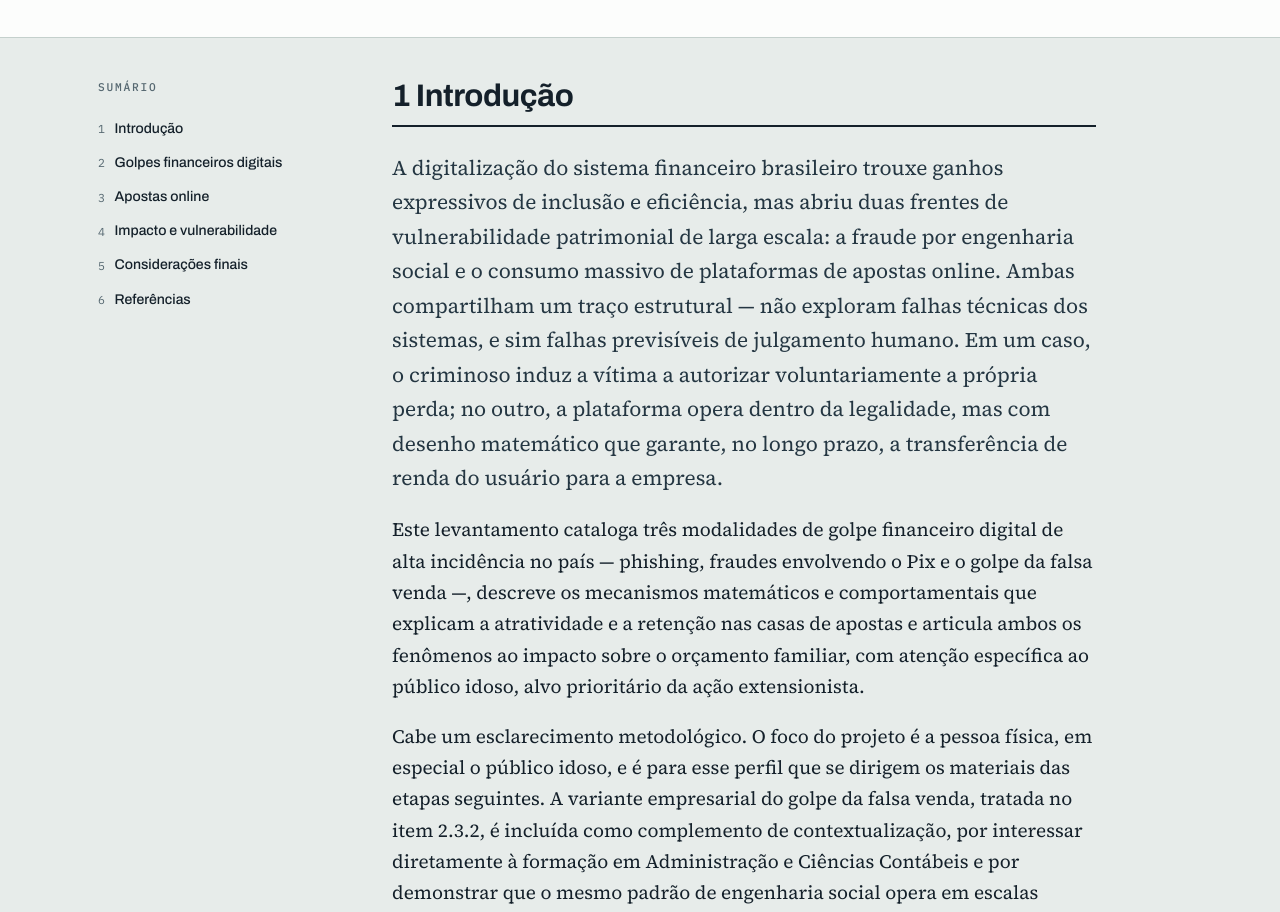
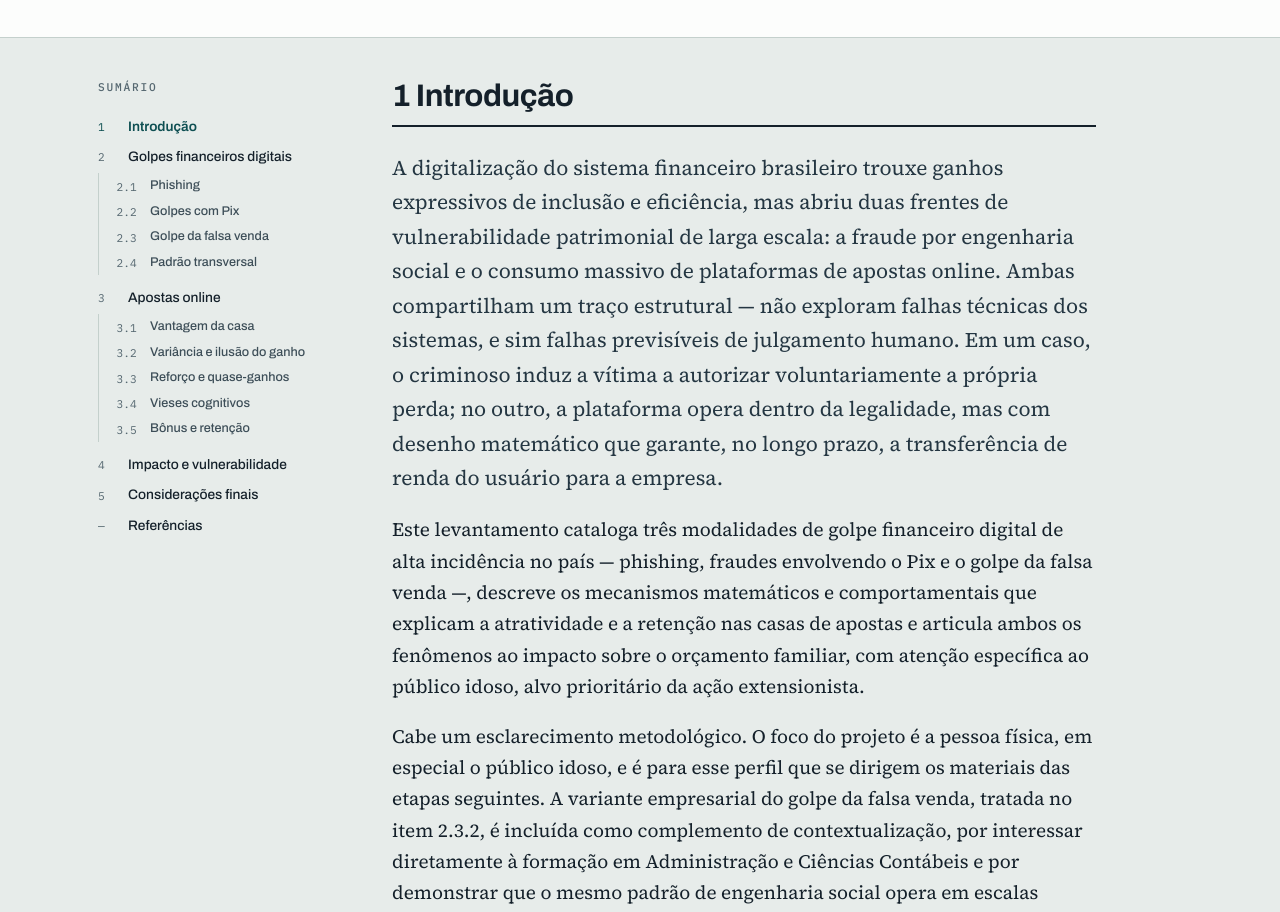
Before and after one commit to AdminAbeis/Golpes, a plain HTML site: page index.html in a window 1280 px wide. Shown: the part 980-1892 px from the top of the page. Drawn offline with Linux system fonts and the light colour scheme.

Commit message:
Add files via upload

```diff
--- a/index.html
+++ b/index.html
@@ -97,16 +97,22 @@ nav.toc{position:sticky;top:1.5rem;padding:2.5rem 0;font-family:Archivo,sans-ser
 @media(max-width:900px){nav.toc{position:static;padding:1.75rem 0 .5rem;border-bottom:1px solid var(--line)}}
 nav.toc h2{font-family:"IBM Plex Mono",monospace;font-size:.7rem;letter-spacing:.16em;
   text-transform:uppercase;color:var(--muted);margin-bottom:1rem;font-weight:500}
-nav.toc ol{list-style:none;counter-reset:t}
-nav.toc li{counter-increment:t;margin-bottom:.15rem}
+nav.toc ul{list-style:none}
+nav.toc>ul>li{margin-bottom:.1rem}
 nav.toc a{
-  display:flex;gap:.6rem;text-decoration:none;color:var(--ink);
-  font-size:.88rem;line-height:1.35;padding:.4rem .5rem .4rem 0;border-radius:2px;
+  display:flex;gap:.55rem;text-decoration:none;color:var(--ink);
+  font-size:.86rem;line-height:1.35;padding:.32rem .4rem .32rem 0;border-radius:2px;
 }
-nav.toc a::before{content:counter(t);font-family:"IBM Plex Mono",monospace;
-  font-size:.72rem;color:var(--muted);padding-top:.15rem}
+nav.toc a b{font-family:"IBM Plex Mono",monospace;font-size:.7rem;font-weight:400;
+  color:var(--muted);padding-top:.15rem;min-width:1.9em}
+nav.toc ul ul{margin:.1rem 0 .55rem 0;padding-left:.55rem;border-left:1px solid var(--line)}
+nav.toc ul ul a{font-size:.79rem;color:#3D4E58;padding:.25rem .4rem .25rem .55rem}
+nav.toc ul ul a b{min-width:2.2em}
 nav.toc a:hover{color:var(--teal)}
+nav.toc a:hover b{color:var(--teal)}
 nav.toc a:focus-visible{outline:2px solid var(--teal);outline-offset:2px}
+nav.toc a.active{color:var(--teal);font-weight:600}
+nav.toc a.active b{color:var(--teal)}
 
 main{padding:2.5rem 0 4rem;max-width:70ch}
 
@@ -117,7 +123,7 @@ h2.sec{
   font-size:clamp(1.45rem,3.4vw,1.95rem);line-height:1.2;letter-spacing:-.015em;
   padding-bottom:.6rem;border-bottom:2px solid var(--ink);margin-bottom:1.5rem;
 }
-h3.sub{font-family:Archivo,sans-serif;font-weight:600;font-size:1.18rem;
+h3.sub{scroll-margin-top:1.5rem;font-family:Archivo,sans-serif;font-weight:600;font-size:1.18rem;
   margin:2.25rem 0 .85rem;color:var(--teal)}
 h4.subsub{font-family:Archivo,sans-serif;font-weight:600;font-size:1.02rem;
   margin:1.75rem 0 .7rem}
@@ -247,14 +253,29 @@ footer div{max-width:1180px;margin:0 auto}
 <div class="shell">
   <nav class="toc" aria-label="Sumário">
     <h2>Sumário</h2>
-    <ol>
-      <li><a href="#s1">Introdução</a></li>
-      <li><a href="#s2">Golpes financeiros digitais</a></li>
-      <li><a href="#s3">Apostas online</a></li>
-      <li><a href="#s4">Impacto e vulnerabilidade</a></li>
-      <li><a href="#s5">Considerações finais</a></li>
-      <li><a href="#refs">Referências</a></li>
-    </ol>
+    <ul>
+      <li><a href="#s1"><b>1</b> Introdução</a></li>
+      <li><a href="#s2"><b>2</b> Golpes financeiros digitais</a>
+        <ul>
+          <li><a href="#s21"><b>2.1</b> Phishing</a></li>
+          <li><a href="#s22"><b>2.2</b> Golpes com Pix</a></li>
+          <li><a href="#s23"><b>2.3</b> Golpe da falsa venda</a></li>
+          <li><a href="#s24"><b>2.4</b> Padrão transversal</a></li>
+        </ul>
+      </li>
+      <li><a href="#s3"><b>3</b> Apostas online</a>
+        <ul>
+          <li><a href="#s31"><b>3.1</b> Vantagem da casa</a></li>
+          <li><a href="#s32"><b>3.2</b> Variância e ilusão do ganho</a></li>
+          <li><a href="#s33"><b>3.3</b> Reforço e quase-ganhos</a></li>
+          <li><a href="#s34"><b>3.4</b> Vieses cognitivos</a></li>
+          <li><a href="#s35"><b>3.5</b> Bônus e retenção</a></li>
+        </ul>
+      </li>
+      <li><a href="#s4"><b>4</b> Impacto e vulnerabilidade</a></li>
+      <li><a href="#s5"><b>5</b> Considerações finais</a></li>
+      <li><a href="#refs"><b>—</b> Referências</a></li>
+    </ul>
   </nav>
 
   <main>
@@ -269,7 +290,7 @@ footer div{max-width:1180px;margin:0 auto}
     <section id="s2">
       <h2 class="sec">2 Golpes financeiros digitais</h2>
 
-      <h3 class="sub">2.1 Phishing (pescaria digital)</h3>
+      <h3 class="sub" id="s21">2.1 Phishing (pescaria digital)</h3>
       <p>O phishing é um dos golpes digitais utilizados para obter informações pessoais e financeiras por meio da manipulação da vítima. Nesse tipo de golpe, o criminoso normalmente se passa por uma pessoa, empresa ou instituição conhecida — um banco, uma loja, uma plataforma de pagamento — para fazer com que a vítima acredite que aquela comunicação é verdadeira. A partir disso, tenta convencê-la a realizar alguma ação: clicar em um link, acessar uma página ou fornecer informações pessoais e bancárias. É muito utilizado em golpes financeiros porque serve tanto para conseguir dados importantes da vítima quanto para induzi-la a uma ação que resulte em prejuízo direto.</p>
       <p>O golpe geralmente começa com uma mensagem que parece legítima. A vítima pode receber um e-mail, SMS, mensagem em aplicativo ou comunicação por redes sociais — modalidades que recebem nomes próprios conforme o canal: <em>smishing</em> quando por SMS, <em>vishing</em> quando por ligação telefônica, inclusive com voz sintetizada, e <em>quishing</em> quando por QR code adulterado. O criminoso cria uma situação que chame a atenção da pessoa. A FEBRABAN aponta como pretextos mais frequentes o e-mail de suposto banco alegando conta irregular, cartão acima do limite, necessidade de atualização de token ou instalação urgente de novo software de segurança. Em muitos casos, a mensagem apresenta um link para que a pessoa possa supostamente verificar ou solucionar aquilo. Quando a vítima acessa esse link, pode ser direcionada para uma página falsa, criada para se parecer com a página verdadeira da empresa ou instituição. Dessa forma, ela acredita estar acessando um ambiente seguro quando, na realidade, está fornecendo informações diretamente ao criminoso. Em variação menos frequente, o próprio clique instala programa malicioso que captura os dados do aparelho.</p>
       <p>Um dos principais motivos pelos quais esse golpe funciona é a utilização da engenharia social. O criminoso não depende apenas de recursos tecnológicos: procura explorar comportamentos e emoções humanas. Em vez de simplesmente tentar descobrir uma senha ou invadir diretamente uma conta, ele faz com que a própria vítima forneça a informação acreditando estar tomando uma decisão correta. A engenharia social tem, portanto, papel central no phishing, pois é responsável por criar uma situação capaz de influenciar a maneira como a vítima reage. Quatro técnicas concentram as abordagens.</p>
@@ -303,7 +324,7 @@ footer div{max-width:1180px;margin:0 auto}
       <p>Por isso, entender o phishing exige olhar não apenas para o link ou para a página falsa, mas também para a maneira como o criminoso tenta influenciar a vítima. O golpe pode começar com uma simples mensagem, mas por trás dela existe uma estratégia que busca despertar uma reação específica — medo para gerar preocupação, urgência para impedir a reflexão, autoridade para aumentar a confiança, recompensa para despertar o interesse. Obtida essa reação, o criminoso conduz a vítima à etapa seguinte.</p>
       <p>A prevenção apoia-se em três regras verificáveis por qualquer pessoa. A primeira é não acessar serviços por links recebidos, e sim digitar o endereço ou abrir o aplicativo oficial. A segunda é lembrar que nenhuma instituição solicita senha, código de verificação ou dados completos do cartão por mensagem ou telefone. A terceira corrige uma noção difundida e hoje obsoleta: a presença do cadeado e do "https" não atesta legitimidade, pois páginas fraudulentas também utilizam certificados válidos. O que deve ser conferido é o endereço completo do site, atentando para domínios semelhantes aos verdadeiros com terminação alterada.</p>
 
-      <h3 class="sub">2.2 Golpes envolvendo o Pix</h3>
+      <h3 class="sub" id="s22">2.2 Golpes envolvendo o Pix</h3>
       <p>O Pix trouxe mais rapidez e praticidade para as transações financeiras, mas também passou a ser utilizado por criminosos para aplicar diferentes tipos de golpes. Por funcionar de forma rápida e estar disponível praticamente 24 horas por dia, o Pix pode facilitar a ação dos golpistas, principalmente quando a vítima é pressionada a tomar uma decisão sem verificar as informações. À rapidez soma-se a irreversibilidade prática da operação, que reduz drasticamente a janela de recuperação do valor.</p>
       <p><strong>O falso comprovante de Pix.</strong> Nesse caso, o criminoso apresenta um comprovante falso ou editado, fazendo parecer que o pagamento foi realizado. A vítima, acreditando que recebeu o dinheiro, entrega o produto ou presta o serviço antes de confirmar se o valor realmente entrou em sua conta.</p>
       <p><strong>Falsa devolução.</strong> O criminoso pode enviar um Pix de pequeno valor e, posteriormente, alegar que realizou uma transferência por engano, pedindo que o dinheiro seja devolvido para uma chave Pix diferente. Se a vítima fizer uma nova transferência manualmente, poderá perder o próprio dinheiro e ainda correr o risco de o primeiro pagamento ser posteriormente contestado. O erro está justamente na transferência manual: o aplicativo possui função própria de devolução, que restitui o valor exatamente à origem.</p>
@@ -318,7 +339,7 @@ footer div{max-width:1180px;margin:0 auto}
 
       <p>Caso a fraude se concretize, o Banco Central disponibiliza o Mecanismo Especial de Devolução (MED), acionado pelo banco da vítima, que permite o bloqueio dos recursos ainda existentes na conta do recebedor. A comunicação deve ser imediata, pois a eficácia depende de o valor não ter sido pulverizado em outras contas.</p>
 
-      <h3 class="sub">2.3 Golpe da Falsa Venda e falsas lojas virtuais</h3>
+      <h3 class="sub" id="s23">2.3 Golpe da Falsa Venda e falsas lojas virtuais</h3>
       <p>O golpe da falsa venda foi o mais relatado por clientes bancários no primeiro semestre de 2025, segundo levantamento da FEBRABAN junto às instituições financeiras associadas. Ao todo, foram 174 mil ocorrências, número que representa um aumento de 314% em comparação ao mesmo período de 2024, quando haviam sido registradas 42 mil — salto que levou a modalidade da terceira para a primeira posição do ranking nacional.</p>
 
       <div class="figures">
@@ -353,14 +374,14 @@ footer div{max-width:1180px;margin:0 auto}
       <p>Como se proteger: a regra de ouro do Pix vale igualmente aqui — pagamento só existe quando o dinheiro efetivamente entra na conta, pois comprovantes podem ser manipulados. Por isso, a empresa deve confirmar o pagamento no ambiente bancário oficial; não liberar produtos ou serviços antes da confirmação; fazer conciliação financeira; validar CNPJ, razão social, endereço e telefone; e utilizar canais oficiais para confirmar negociações suspeitas.</p>
       <p>Se cair no golpe, a reação deve ser imediata: interromper a entrega, salvar evidências, registrar boletim de ocorrência e comunicar o banco o quanto antes, caso tenha realizado algum pagamento, solicitando orientação sobre as medidas disponíveis para contestação ou tentativa de recuperação dos valores — inclusive o acionamento do MED, quando o pagamento tiver sido feito por Pix. Depois, revisar os processos internos.</p>
 
-      <h3 class="sub">2.4 Padrão transversal</h3>
+      <h3 class="sub" id="s24">2.4 Padrão transversal</h3>
       <p>As três modalidades compartilham a mesma arquitetura: obtenção prévia de elementos que conferem credibilidade, construção de um pretexto verossímil, imposição de urgência que inviabiliza a verificação, isolamento da vítima em relação à sua rede de apoio e canalização do valor por meio de pagamento irreversível. A implicação para o desenho dos materiais educativos da Etapa 2 é direta: mais eficaz do que enumerar golpes é ensinar o reconhecimento do padrão — pressa, sigilo e pagamento imediato configuram, em conjunto, sinal de alerta independentemente da narrativa apresentada.</p>
     </section>
 
     <section id="s3">
       <h2 class="sec">3 Apostas online: fundamentos matemáticos e comportamentais</h2>
 
-      <h3 class="sub">3.1 Vantagem da casa e esperança matemática negativa</h3>
+      <h3 class="sub" id="s31">3.1 Vantagem da casa e esperança matemática negativa</h3>
       <p>Toda plataforma de apostas opera com margem estrutural embutida no preço do produto. Em mercados esportivos, a margem se expressa na cotação: um evento com duas possibilidades equiprováveis deveria ser cotado a 2,00 em ambos os lados; a oferta usual de 1,90 implica probabilidade implícita somada superior a 100%. A diferença — o <em>overround</em>, da ordem de 5% no exemplo — é a receita esperada da operadora, cobrada independentemente do resultado.</p>
       <p>Em jogos de cassino online, a mesma lógica aparece sob a forma do RTP (<em>return to player</em>). Um RTP de 96% significa que, do total apostado, 96% retornam aos jogadores como prêmio e 4% permanecem com a casa. O aspecto decisivo, frequentemente incompreendido, é que o percentual incide sobre <strong>cada rodada</strong>, e não sobre o depósito inicial. Como o jogador reaposta os prêmios recebidos, a erosão é composta.</p>
 
@@ -372,18 +393,18 @@ footer div{max-width:1180px;margin:0 auto}
 
       <p>A ruína do apostador é, portanto, o desfecho matematicamente esperado da persistência, e não um infortúnio.</p>
 
-      <h3 class="sub">3.2 Variância, lei dos grandes números e a ilusão do ganho</h3>
+      <h3 class="sub" id="s32">3.2 Variância, lei dos grandes números e a ilusão do ganho</h3>
       <p>Se o resultado esperado é negativo, resta explicar por que tantas pessoas relatam ganhos. A resposta está na variância. No curto prazo, o resultado individual oscila amplamente em torno da média, e ganhos são não apenas possíveis como frequentes. A lei dos grandes números garante apenas que, à medida que o número de tentativas cresce, o resultado médio converge para a esperança matemática — negativa por construção.</p>
       <p>Esse descompasso entre a experiência de curto prazo e a determinação de longo prazo é o que sustenta o setor. O apostador vivencia vitórias reais e as interpreta como evidência de habilidade, enquanto a estrutura matemática opera silenciosamente na direção oposta.</p>
 
-      <h3 class="sub">3.3 Reforço de razão variável e quase-ganhos</h3>
+      <h3 class="sub" id="s33">3.3 Reforço de razão variável e quase-ganhos</h3>
       <p>O desenho comportamental amplifica o efeito. As plataformas operam sob <strong>reforço de razão variável</strong>, esquema descrito na psicologia experimental como o mais resistente à extinção: recompensas entregues em intervalos imprevisíveis produzem comportamento repetitivo mais persistente do que recompensas regulares. É o mesmo princípio que torna a máquina caça-níqueis mais viciante do que um salário.</p>
       <p>Soma-se o <strong>quase-ganho</strong> (<em>near miss</em>): configurações em que o resultado se aproxima visualmente da premiação sem alcançá-la. Estudos de neuroimagem indicam que tais eventos ativam circuitos de recompensa de modo semelhante ao ganho efetivo, embora constituam derrota. Trata-se de perda apresentada como progresso.</p>
 
-      <h3 class="sub">3.4 Vieses cognitivos mobilizados</h3>
+      <h3 class="sub" id="s34">3.4 Vieses cognitivos mobilizados</h3>
       <p>Quatro vieses concentram o efeito. A <strong>falácia do apostador</strong> leva à crença de que resultados passados alteram probabilidades futuras em eventos independentes. A <strong>ilusão de controle</strong> faz o usuário atribuir a decisões próprias — escolha do momento, do time, do valor — influência sobre um processo aleatório. A <strong>aversão à perda</strong> torna o prejuízo psicologicamente mais intenso que o ganho equivalente, alimentando o <em>chasing</em>, isto é, o aumento das apostas para recuperar valores perdidos. E o <strong>viés de disponibilidade</strong> é reforçado pela exposição publicitária: divulgam-se ganhadores, nunca a distribuição completa dos resultados.</p>
 
-      <h3 class="sub">3.5 Bônus, gamificação e retenção algorítmica</h3>
+      <h3 class="sub" id="s35">3.5 Bônus, gamificação e retenção algorítmica</h3>
       <p>O bônus de boas-vindas funciona como custo de aquisição condicionado: o <em>rollover</em> exige que o valor seja apostado múltiplas vezes antes de qualquer saque, garantindo que a margem da casa incida repetidamente sobre ele. Sobre essa base atuam elementos de gamificação — níveis, missões, notificações personalizadas — e o encurtamento do ciclo entre aposta e resultado, promovido pelas apostas ao vivo, que multiplica a frequência de reforço e reduz a janela de reflexão disponível ao usuário.</p>
     </section>
 
@@ -458,6 +479,26 @@ footer div{max-width:1180px;margin:0 auto}
   }
 })();
 
+// destaca no sumário a seção visível
+(function(){
+  var alvos = [].slice.call(document.querySelectorAll('section[id], h3.sub[id]'));
+  var links = {};
+  document.querySelectorAll('nav.toc a').forEach(function(a){
+    links[a.getAttribute('href').slice(1)] = a;
+  });
+  if(!('IntersectionObserver' in window) || !alvos.length) return;
+  var visiveis = new Set();
+  var obs = new IntersectionObserver(function(entradas){
+    entradas.forEach(function(e){
+      if(e.isIntersecting) visiveis.add(e.target.id); else visiveis.delete(e.target.id);
+    });
+    var atual = alvos.filter(function(t){ return visiveis.has(t.id); })[0];
+    Object.keys(links).forEach(function(k){ links[k].classList.remove('active'); });
+    if(atual && links[atual.id]) links[atual.id].classList.add('active');
+  }, { rootMargin: '-10% 0px -70% 0px' });
+  alvos.forEach(function(t){ obs.observe(t); });
+})();
+
 // controle de tamanho de texto
 (function(){
   var btns = document.querySelectorAll('.a11y button');
```
Also changed, not shown: 1 other file.
